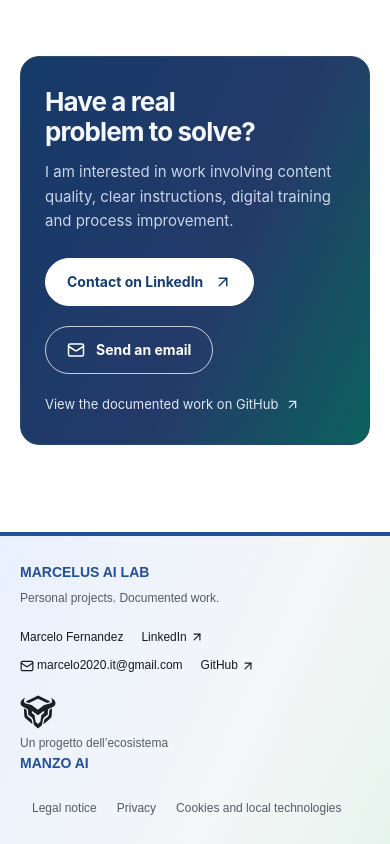
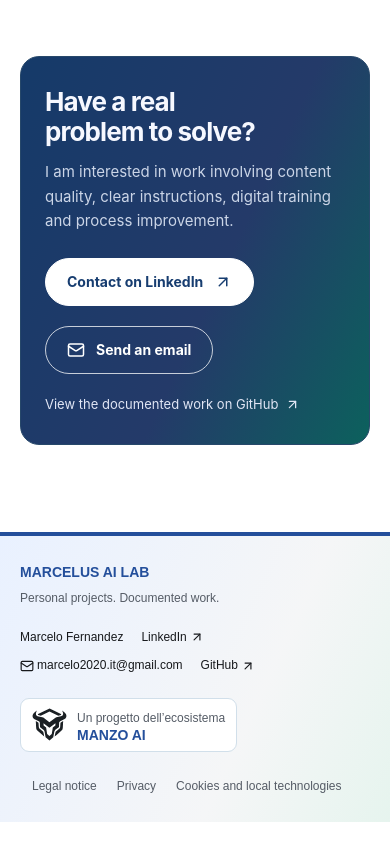
Before and after one commit to manzo8b/marcelus-v-v01, a Next.js app in the folder apps/marcelus-ai-lab/: page / in a window 390 px wide. Shown: the part 7501-8345 px from the top of the page. After the commit the page ends 8323 px from the top, so only its background shows below. Built offline with nearby package versions, Linux system fonts and the light colour scheme.

Commit message:
design(marcelus): size footer bull logo and preserve accessibility, mobile and dark mode

```diff
--- a/apps/marcelus-ai-lab/app/learning-colors.css
+++ b/apps/marcelus-ai-lab/app/learning-colors.css
@@ -196,3 +196,14 @@ html[data-theme="dark"] .case-row:hover{background:var(--lab-blue-tint)}
   }
   body{background:#FFFFFF;color:#111}
 }
+
+/* Shared, discreet MANZO AI creator signature on every site route. */
+.manzo-ecosystem-signature{display:inline-flex;align-items:center;gap:10px;min-height:46px;padding:6px 11px;border-radius:9px;border:1px solid var(--lab-outline);background:var(--canvas);color:var(--ink)!important;text-decoration:none;font-size:12px;line-height:1.35;max-width:250px}
+.manzo-ecosystem-signature img{width:35px;height:34px;object-fit:contain;flex:none}
+.manzo-ecosystem-signature span{max-width:160px}
+.manzo-ecosystem-signature strong{color:var(--lab-blue);display:block;font-size:14px}
+.manzo-ecosystem-signature:hover{border-color:var(--lab-blue);background:var(--lab-blue-tint)}
+.manzo-ecosystem-signature:focus-visible{outline:3px solid var(--lab-clay);outline-offset:3px}
+html[data-theme="dark"] .manzo-ecosystem-signature img{filter:invert(1)}
+@media(max-width:750px){.footer-inner{flex-wrap:wrap}.manzo-ecosystem-signature{margin-top:3px}}
+@media print{.manzo-ecosystem-signature{display:none}}
```
